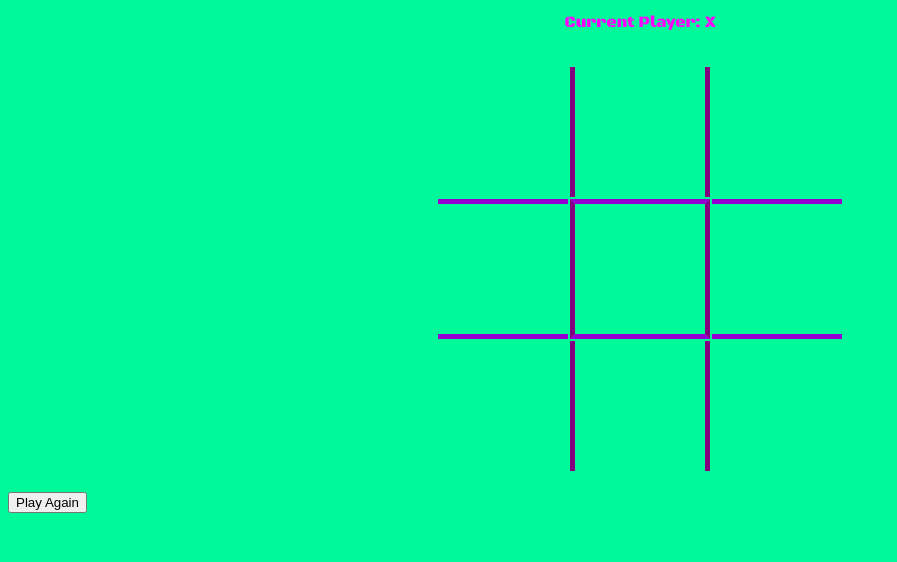
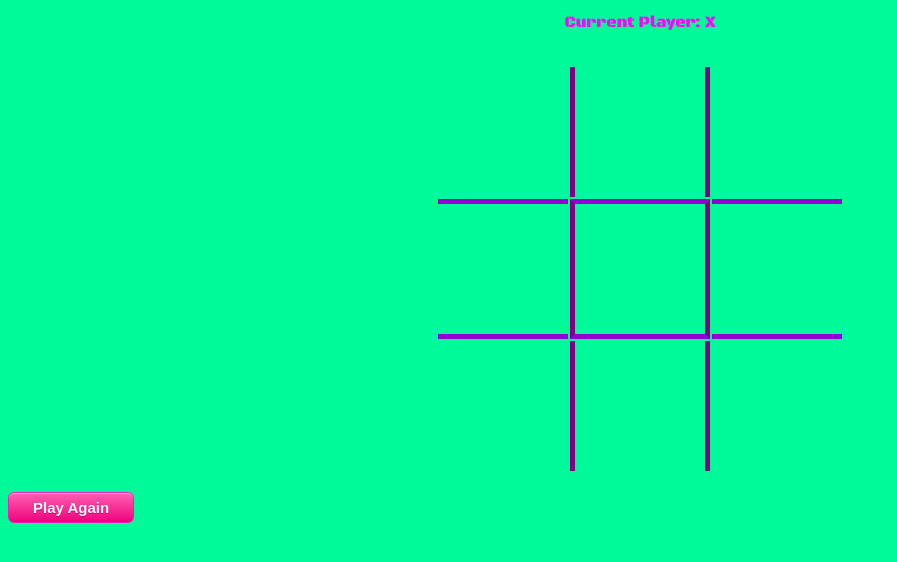
Before and after one commit to johntkim92/my_page, a plain HTML site: page tic_tac_toe/index.html in a window 1280 px wide. Shown: the part 192-754 px from the top of the page, without its empty margins (0-897 px from the left). Drawn offline with nearby package versions, Linux system fonts and the light colour scheme; a web font is replaced by a local one.

Commit message:
add button styling

```diff
--- a/tic_tac_toe/styles.css
+++ b/tic_tac_toe/styles.css
@@ -51,3 +51,44 @@ body {
 .highlight {
   color: blue;
 }
+
+.reset {
+	-moz-box-shadow:inset 0px 1px 0px 0px #fbafe3;
+	-webkit-box-shadow:inset 0px 1px 0px 0px #fbafe3;
+	box-shadow:inset 0px 1px 0px 0px #fbafe3;
+	background:-webkit-gradient(linear, left top, left bottom, color-stop(0.05, #ff5bb0), color-stop(1, #ef027d));
+	background:-moz-linear-gradient(top, #ff5bb0 5%, #ef027d 100%);
+	background:-webkit-linear-gradient(top, #ff5bb0 5%, #ef027d 100%);
+	background:-o-linear-gradient(top, #ff5bb0 5%, #ef027d 100%);
+	background:-ms-linear-gradient(top, #ff5bb0 5%, #ef027d 100%);
+	background:linear-gradient(to bottom, #ff5bb0 5%, #ef027d 100%);
+	filter:progid:DXImageTransform.Microsoft.gradient(startColorstr='#ff5bb0', endColorstr='#ef027d',GradientType=0);
+	background-color:#ff5bb0;
+	-moz-border-radius:6px;
+	-webkit-border-radius:6px;
+	border-radius:6px;
+	border:1px solid #ee1eb5;
+	display:inline-block;
+	cursor:pointer;
+	color:#ffffff;
+	font-family:Arial;
+	font-size:15px;
+	font-weight:bold;
+	padding:6px 24px;
+	text-decoration:none;
+	text-shadow:0px 1px 0px #c70067;
+}
+.reset:hover {
+	background:-webkit-gradient(linear, left top, left bottom, color-stop(0.05, #ef027d), color-stop(1, #ff5bb0));
+	background:-moz-linear-gradient(top, #ef027d 5%, #ff5bb0 100%);
+	background:-webkit-linear-gradient(top, #ef027d 5%, #ff5bb0 100%);
+	background:-o-linear-gradient(top, #ef027d 5%, #ff5bb0 100%);
+	background:-ms-linear-gradient(top, #ef027d 5%, #ff5bb0 100%);
+	background:linear-gradient(to bottom, #ef027d 5%, #ff5bb0 100%);
+	filter:progid:DXImageTransform.Microsoft.gradient(startColorstr='#ef027d', endColorstr='#ff5bb0',GradientType=0);
+	background-color:#ef027d;
+}
+.reset:active {
+	position:relative;
+	top:1px;
+}
```
Also changed, not shown: 1 other file.
